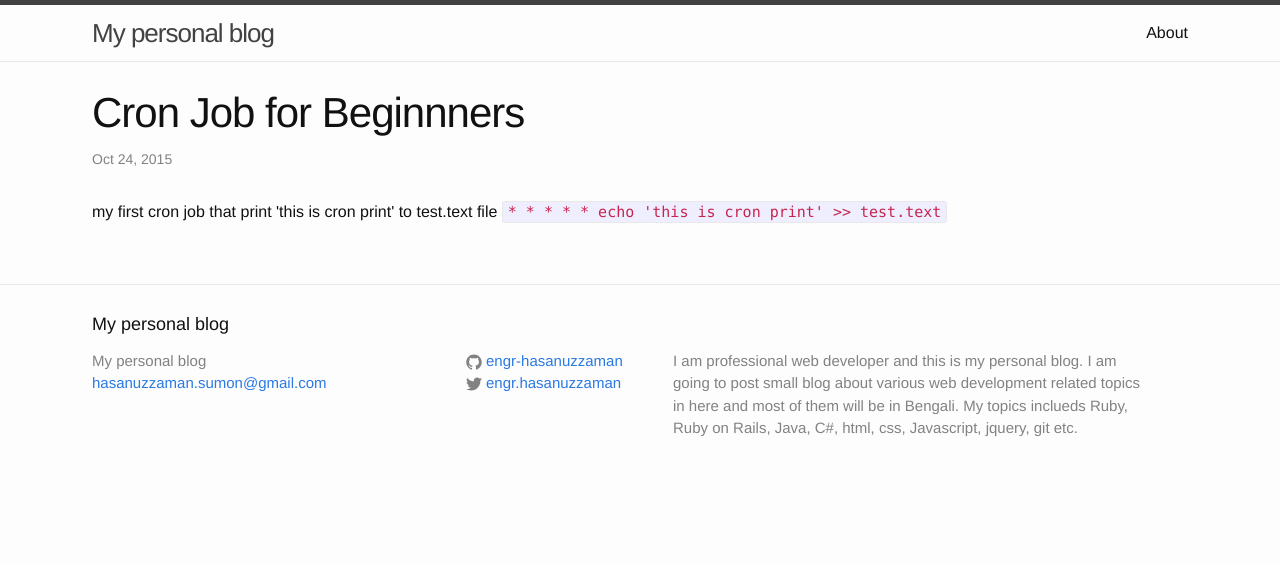
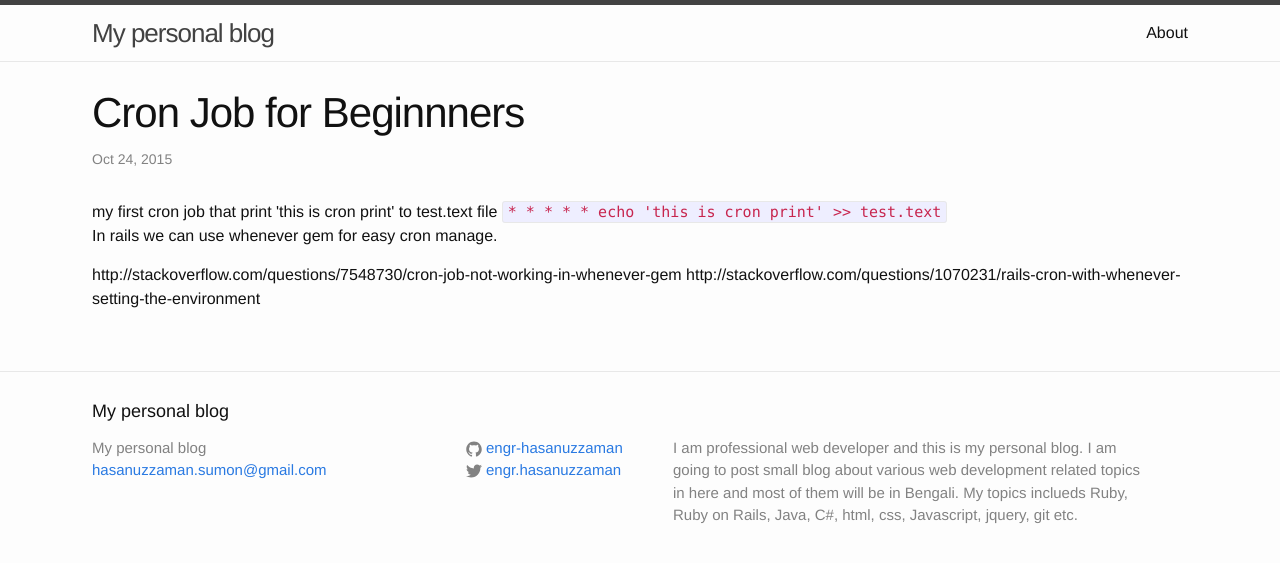
Before and after one commit to Engr-Hasanuzzaman-Sumon/Engr-Hasanuzzaman-Sumon.github.io, a Jekyll site: the page built from _posts/2015-7-20-first-cron.html, in a window 1280 px wide. Shown: the top 563 px of the page. Built offline with Jekyll 4.4.1, drawn with Linux system fonts in a browser that asks for light colours.

Commit message:
Update 2015-7-20-first-cron.html

```diff
--- a/_posts/2015-7-20-first-cron.html
+++ b/_posts/2015-7-20-first-cron.html
@@ -9,3 +9,7 @@ categories: cronjob
 my first cron job that print 'this is cron print' to test.text file
 
 <code>* * * * * echo 'this is cron print' >> test.text</code>
+
+<p>In rails we can use whenever gem for easy cron manage.</p>
+http://stackoverflow.com/questions/7548730/cron-job-not-working-in-whenever-gem
+http://stackoverflow.com/questions/1070231/rails-cron-with-whenever-setting-the-environment
```
